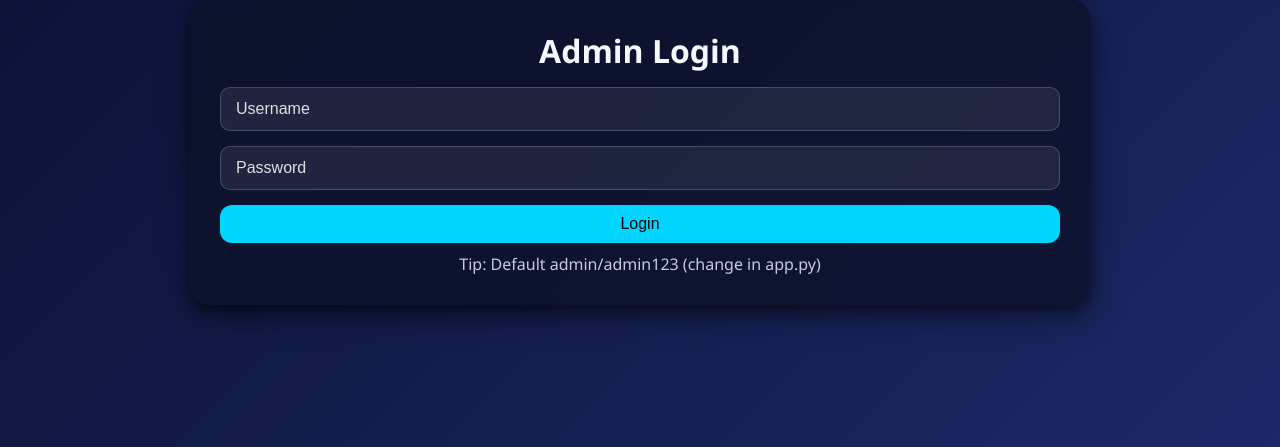
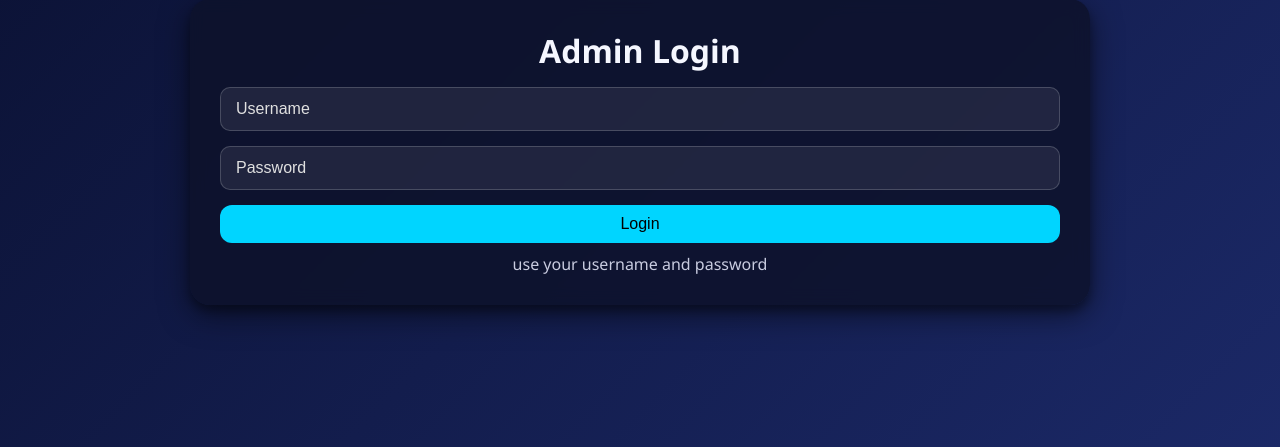
Before and after one commit to jayaprakash9148/Jayaprakash, a Flask app: page /login in a window 1280 px wide. Shown: the part 268-715 px from the top of the page. Run offline with Flask 3, Linux system fonts and the light colour scheme.

Commit message:
your message

```diff
--- a/templates/login.html
+++ b/templates/login.html
@@ -19,5 +19,5 @@
   <input class="input" type="password" name="password" placeholder="Password" required>
   <button class="btn primary" type="submit">Login</button>
 </form>
-<div class="muted mt-2 center-text">Tip: Default admin/admin123 (change in app.py)</div>
+<div class="muted mt-2 center-text">use your username and password</div>
 {% endblock %}
```
